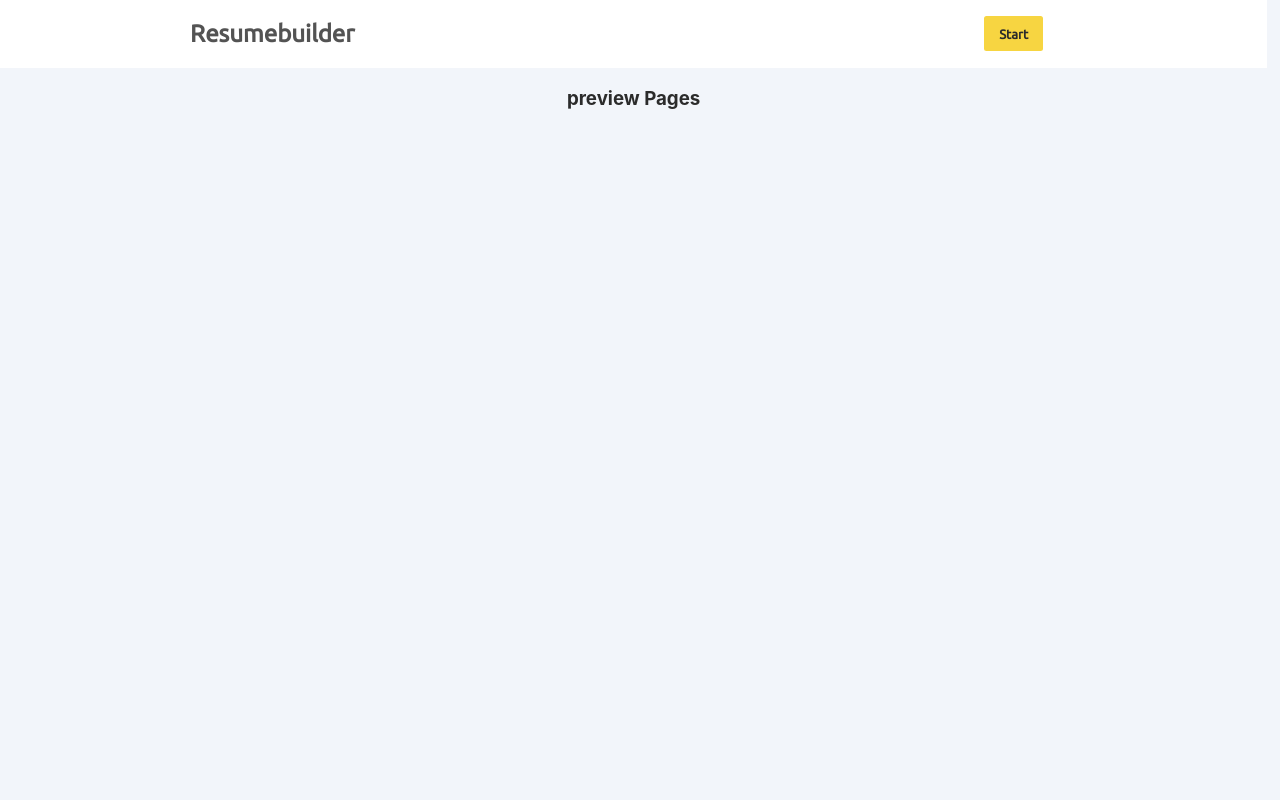
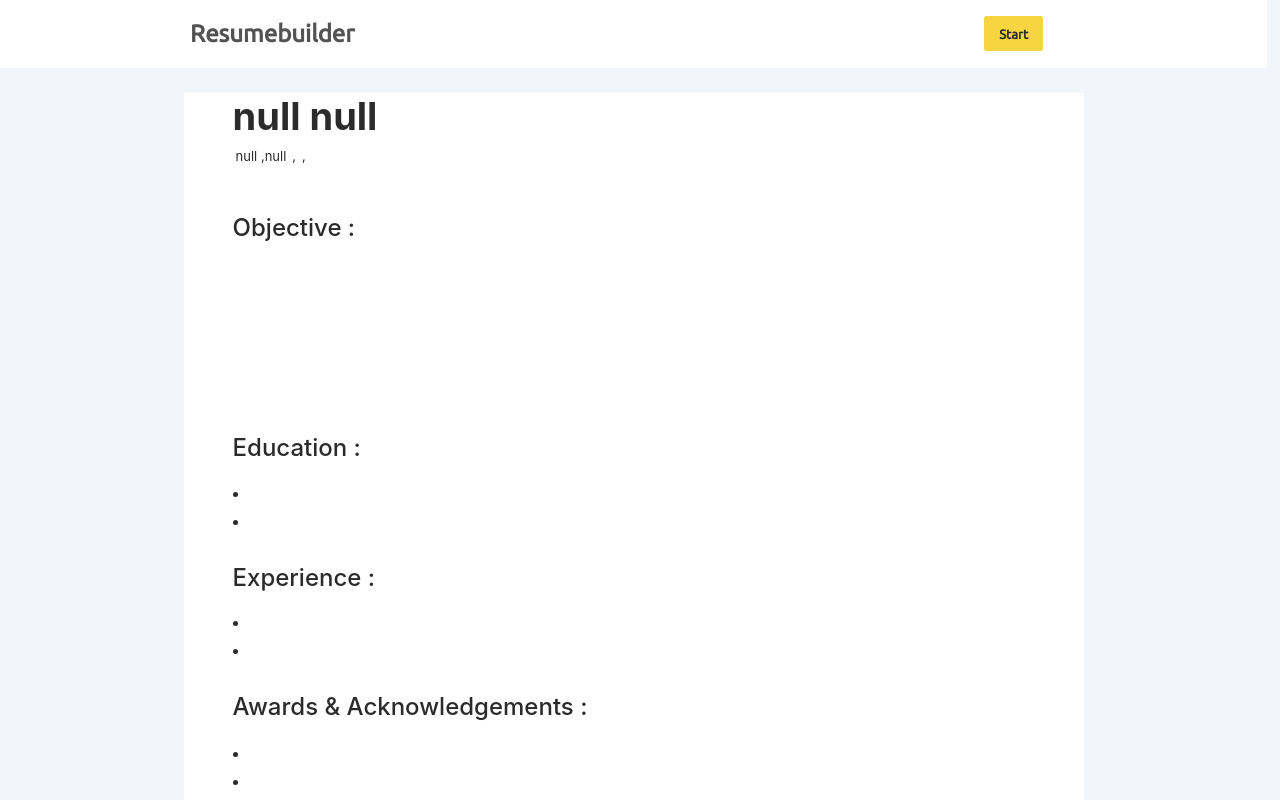
Before and after one commit to nisabmohd/resume99, a React (Create React App) app: page /prev in a window 1280 px wide. Shown: the top 800 px of the page. Built offline with nearby package versions, Linux system fonts and the light colour scheme.

Commit message:
Template one done

```diff
--- a/package.json
+++ b/package.json
@@ -12,6 +12,7 @@
     "firebase": "^9.6.7",
     "react": "^17.0.2",
     "react-dom": "^17.0.2",
+    "react-hot-toast": "^2.2.0",
     "react-router-dom": "^6.2.1",
     "react-scripts": "5.0.0",
     "web-vitals": "^2.1.3"
--- a/src/Pages/Edit.jsx
+++ b/src/Pages/Edit.js
@@ -5,6 +5,7 @@ import Input from '@mui/material/Input';
 import { Box } from '@mui/system';
 import Button from '@mui/material/Button';
 import { useNavigate } from 'react-router-dom';
+import toast, { Toaster } from 'react-hot-toast';
 import { useState } from 'react';
 export const Edit = () => {
   const navigate = useNavigate();
@@ -23,7 +24,15 @@ export const Edit = () => {
   const [aw2, setAw2] = useState('')
   function handleSubmit() {
     if (fname === '' || lname === '' || phone === '' || email === '' || city === '' || street === '' || overview === '' || edu1 === '' || exp1 === '' || exp2 === '' || edu2 === '' || aw1 === '' || aw2 === '') {
-      alert("Fill all credintials")
+      // toast.error('Fill all credintials');
+      toast.error('Fill all credintials', {
+        duration: 1400,
+        position: 'top-center',
+        style: {
+          color:'white',
+          backgroundColor:'#969595'
+        },
+      });
       return
     }
     else{
@@ -44,7 +53,7 @@ export const Edit = () => {
     }
   }
   return <div className='editpage'>
-
+<Toaster/>
     <div className="salutations">
       <p style={{ fontWeight: 'bold' }}>Welcome 👋</p>
       <h2 style={{ marginBottom: '35px' }}>Start building your new resume</h2>
@@ -53,25 +62,25 @@ export const Edit = () => {
         <h3>Personal Details :</h3>
       </Box>
       <Box sx={{ width: '80%', margin: 'auto', marginTop: '19px', marginBottom: '19px' }}>
-        <FormControl sx={{ width: '55%', margin: 'auto', marginTop: '9px', marginBottom: '9px' }} variant="standard">
+        <FormControl sx={{ width: '55%',minWidth:'320px', margin: 'auto', marginTop: '9px', marginBottom: '9px' }} variant="standard">
           <InputLabel htmlFor="component-simple">First Name </InputLabel>
           <Input value={fname} onChange={(e) => { setFname(e.target.value) }} id="component-simple" />
         </FormControl>
       </Box>
       <Box sx={{ width: '80%', margin: 'auto', marginTop: '19px', marginBottom: '19px' }}>
-        <FormControl sx={{ width: '55%', margin: 'auto', marginTop: '9px', marginBottom: '9px' }} variant="standard">
+        <FormControl sx={{ width: '55%',minWidth:'320px', margin: 'auto', marginTop: '9px', marginBottom: '9px' }} variant="standard">
           <InputLabel htmlFor="component-simple">Last Name </InputLabel>
           <Input value={lname} onChange={(e) => { setLname(e.target.value) }} id="component-simple" />
         </FormControl>
       </Box>
       <Box sx={{ width: '80%', margin: 'auto', marginTop: '19px', marginBottom: '19px' }}>
-        <FormControl sx={{ width: '55%', margin: 'auto', marginTop: '9px', marginBottom: '9px' }} variant="standard">
+        <FormControl sx={{ width: '55%',minWidth:'320px', margin: 'auto', marginTop: '9px', marginBottom: '9px' }} variant="standard">
           <InputLabel htmlFor="component-simple">Phone No.</InputLabel>
           <Input value={phone} onChange={(e) => { setPhone(e.target.value) }} id="component-simple" />
         </FormControl>
       </Box>
       <Box sx={{ width: '80%', margin: 'auto', marginTop: '19px', marginBottom: '19px' }}>
-        <FormControl sx={{ width: '55%', margin: 'auto', marginTop: '9px', marginBottom: '9px' }} variant="standard">
+        <FormControl sx={{ width: '55%',minWidth:'320px', margin: 'auto', marginTop: '9px', marginBottom: '9px' }} variant="standard">
           <InputLabel htmlFor="component-simple">Email Address</InputLabel>
           <Input value={email} onChange={(e) => { setEmail(e.target.value) }} id="component-simple" />
         </FormControl>
@@ -82,13 +91,13 @@ export const Edit = () => {
         <h3>Contact Address :</h3>
       </Box>
       <Box sx={{ width: '80%', margin: 'auto', marginTop: '19px', marginBottom: '19px' }}>
-        <FormControl sx={{ width: '55%', margin: 'auto', marginTop: '9px', marginBottom: '9px' }} variant="standard">
+        <FormControl sx={{ width: '55%',minWidth:'320px', margin: 'auto', marginTop: '9px', marginBottom: '9px' }} variant="standard">
           <InputLabel htmlFor="component-simple">City/Town</InputLabel>
           <Input value={city} onChange={(e) => setCity(e.target.value)} id="component-simple" />
         </FormControl>
       </Box>
       <Box sx={{ width: '80%', margin: 'auto', marginTop: '19px', marginBottom: '19px' }}>
-        <FormControl sx={{ width: '55%', margin: 'auto', marginTop: '9px', marginBottom: '9px' }} variant="standard">
+        <FormControl sx={{ width: '55%',minWidth:'320px', margin: 'auto', marginTop: '9px', marginBottom: '9px' }} variant="standard">
           <InputLabel htmlFor="component-simple">Street/House No.</InputLabel>
           <Input value={street} onChange={(e) => setStreet(e.target.value)} id="component-simple" />
         </FormControl>
@@ -99,7 +108,7 @@ export const Edit = () => {
         <h3>Overview :</h3>
       </Box>
       <Box sx={{ width: '80%', margin: 'auto', marginTop: '19px', marginBottom: '19px' }}>
-        <FormControl sx={{ width: '55%', margin: 'auto', marginTop: '9px', marginBottom: '9px' }} variant="standard">
+        <FormControl sx={{ width: '55%',minWidth:'320px', margin: 'auto', marginTop: '9px', marginBottom: '9px' }} variant="standard">
           {/* <InputLabel htmlFor="component-simple">Street/House No.</InputLabel> */}
           <textarea value={overview} onChange={(e) => setOver(e.target.value)} style={{ backgroundColor: 'transparent', fontSize: '16px', fontFamily: 'Roboto', padding: '9px 6px', outline: 'none', border: '1.25px solid #a4a4a4' }} placeholder="About Yourself .." rows="14" cols="50" />
         </FormControl>
@@ -110,13 +119,13 @@ export const Edit = () => {
         <h3>Education :</h3>
       </Box>
       <Box sx={{ width: '80%', margin: 'auto', marginTop: '19px', marginBottom: '19px' }}>
-        <FormControl sx={{ width: '55%', margin: 'auto', marginTop: '9px', marginBottom: '9px' }} variant="standard">
+        <FormControl sx={{ width: '55%',minWidth:'320px', margin: 'auto', marginTop: '9px', marginBottom: '9px' }} variant="standard">
           <InputLabel htmlFor="component-simple">School Name</InputLabel>
           <Input value={edu1} onChange={(e) => setEdu1(e.target.value)} id="component-simple" />
         </FormControl>
       </Box>
       <Box sx={{ width: '80%', margin: 'auto', marginTop: '19px', marginBottom: '19px' }}>
-        <FormControl sx={{ width: '55%', margin: 'auto', marginTop: '9px', marginBottom: '9px' }} variant="standard">
+        <FormControl sx={{ width: '55%',minWidth:'320px', margin: 'auto', marginTop: '9px', marginBottom: '9px' }} variant="standard">
           <InputLabel htmlFor="component-simple">Degree/Majors</InputLabel>
           <Input value={edu2} onChange={(e) => setEdu2(e.target.value)} id="component-simple" />
         </FormControl>
@@ -127,13 +136,13 @@ export const Edit = () => {
         <h3>Experience :</h3>
       </Box>
       <Box sx={{ width: '80%', margin: 'auto', marginTop: '19px', marginBottom: '19px' }}>
-        <FormControl sx={{ width: '55%', margin: 'auto', marginTop: '9px', marginBottom: '9px' }} variant="standard">
+        <FormControl sx={{ width: '55%',minWidth:'320px', margin: 'auto', marginTop: '9px', marginBottom: '9px' }} variant="standard">
           <InputLabel htmlFor="component-simple">Job Title</InputLabel>
           <Input value={exp1} onChange={(e) => setExp1(e.target.value)} id="component-simple" />
         </FormControl>
       </Box>
       <Box sx={{ width: '80%', margin: 'auto', marginTop: '19px', marginBottom: '19px' }}>
-        <FormControl sx={{ width: '55%', margin: 'auto', marginTop: '9px', marginBottom: '9px' }} variant="standard">
+        <FormControl sx={{ width: '55%',minWidth:'320px', margin: 'auto', marginTop: '9px', marginBottom: '9px' }} variant="standard">
           <InputLabel htmlFor="component-simple">....</InputLabel>
           <Input value={exp2} onChange={(e) => setExp2(e.target.value)} id="component-simple" />
         </FormControl>
@@ -144,13 +153,13 @@ export const Edit = () => {
         <h3>Awards/Acknowledgements :</h3>
       </Box>
       <Box sx={{ width: '80%', margin: 'auto', marginTop: '19px', marginBottom: '19px' }}>
-        <FormControl sx={{ width: '55%', margin: 'auto', marginTop: '9px', marginBottom: '9px' }} variant="standard">
+        <FormControl sx={{ width: '55%',minWidth:'320px', margin: 'auto', marginTop: '9px', marginBottom: '9px' }} variant="standard">
           <InputLabel htmlFor="component-simple">List The Acknowledgments</InputLabel>
           <Input value={aw1} onChange={(e) => setAw1(e.target.value)} id="component-simple" />
         </FormControl>
       </Box>
       <Box sx={{ width: '80%', margin: 'auto', marginTop: '19px', marginBottom: '19px' }}>
-        <FormControl sx={{ width: '55%', margin: 'auto', marginTop: '9px', marginBottom: '9px' }} variant="standard">
+        <FormControl sx={{ width: '55%',minWidth:'320px', margin: 'auto', marginTop: '9px', marginBottom: '9px' }} variant="standard">
           <InputLabel htmlFor="component-simple">....</InputLabel>
           <Input value={aw2} onChange={(e) => setAw2(e.target.value)} id="component-simple" />
         </FormControl>
--- a/src/Pages/Preview.js
+++ b/src/Pages/Preview.js
@@ -1,9 +1,52 @@
 import React from 'react'
+import '../css/Preview.css'
+import Button from '@mui/material/Button';
+import { Box } from '@mui/system';
 
 export default function Preview() {
+    function print(){
+        document.getElementById('bodyContent').style.position="absolute"
+        document.getElementById('bodyContent').style.top="-5px"
+        document.getElementById('tohide').style.display="none"
+
+        window.print()
+    }
     return (
-        <div>
-           <h3>preview Pages</h3>
+        <div className="rsbody" id="bodyContent">
+            <div className="resume" style={{ position: 'relative', backgroundColor: 'white', height: '1208px', width: '900px', margin: 'auto' }}>
+                <div className="header">
+                    <h1>{localStorage.getItem('fname') + " " + localStorage.getItem('lname')}</h1>
+                    <div className="smalltextdown">
+                        <p>{localStorage.getItem('city') + " ," + localStorage.getItem('street')}</p>
+                        <p>, {localStorage.getItem('phone')}</p>
+                        <p>, {localStorage.getItem('email')}</p>
+                    </div>
+                </div>
+                <h2 className="objhead">Objective :</h2>
+                <div className="obj">
+                    {localStorage.getItem('overview')}
+                </div>
+                <h2 className="objhead2 objhead">Education :</h2>
+                <div className="edu">
+                    <li>{localStorage.getItem('edu1')}</li>
+                    <li>{localStorage.getItem('edu2')}</li>
+                </div>
+                <h2 className="objhead3 objhead">Experience  :</h2>
+                <div className="exp">
+                    <li>{localStorage.getItem('exp1')}</li>
+                    <li>{localStorage.getItem('exp2')}</li>
+                </div>
+                <h2 className="objhead4 objhead">Awards & Acknowledgements  :</h2>
+                <div className="award">
+                    <li>{localStorage.getItem('aw1')}</li>
+                    <li>{localStorage.getItem('aw2')}</li>
+                </div>
+
+                <Box id="tohide" className="boxpr" sx={{ width: '80%', margin: 'auto', marginTop: '49px', marginBottom: '19px',paddingBottom:'19px' }}>
+                    <Button className="btnpr" onClick={(e) => { e.preventDefault(); print();}} variant="outlined">Print </Button>
+                </Box>
+
+            </div>
         </div>
     )
 }
--- /dev/null
+++ b/src/css/Preview.css
@@ -0,0 +1,87 @@
+.rsbody{
+    height: 1290px;
+    padding-bottom: 19px;
+}
+.header{
+    margin-top: 19px;
+    font-size: 19px;
+    text-align: left;
+    margin-left: 49px;
+}
+.smalltextdown{
+    /* width: 100%; */
+    display: flex;
+    flex-direction: row;
+    position: absolute;
+    align-items: center;
+    justify-content: center;
+    margin-top: -20px;
+    margin-bottom: 19px;
+    left:49px
+}
+.smalltextdown p{
+    font-size: 13px;
+    margin:3px
+}
+.obj{
+    position: absolute;
+    font-size: 15px;
+    width: 80%;
+    margin: auto;
+    text-align: left;
+    margin-top: 19px;
+    top:139px;
+    left: 49px;
+}
+.objhead{
+    position: absolute;
+    left:49px;
+    top:100px;
+    font-weight: 500;
+}
+.objhead2{
+    position: absolute;
+    left:49px;
+    top:320px
+}
+.objhead3{
+    position: absolute;
+    left:49px;
+    top:450px
+}
+.objhead4{
+    position: absolute;
+    left:49px;
+    top:579px
+}
+.edu{
+    position: absolute;
+    left:49px;
+    top:392px;
+    text-align: left;
+}
+.exp{
+    position: absolute;
+    left:49px;
+    top:521px;
+    text-align: left;
+}
+.award{
+    position: absolute;
+    left:49px;
+    top:652px;
+    text-align: left;
+}
+li{
+    margin-bottom: 9px;
+    font-size: 15px;
+}
+.btnpr{
+    position: absolute;
+    top:1139px;
+    bottom: 9px;
+}
+/* #bodyContent{
+    position: absolute;
+    top:-5px
+} */
```
Also changed, not shown: src/ico/menu.png (deleted), 1 other file (tests, documents, lock files or other folders).
